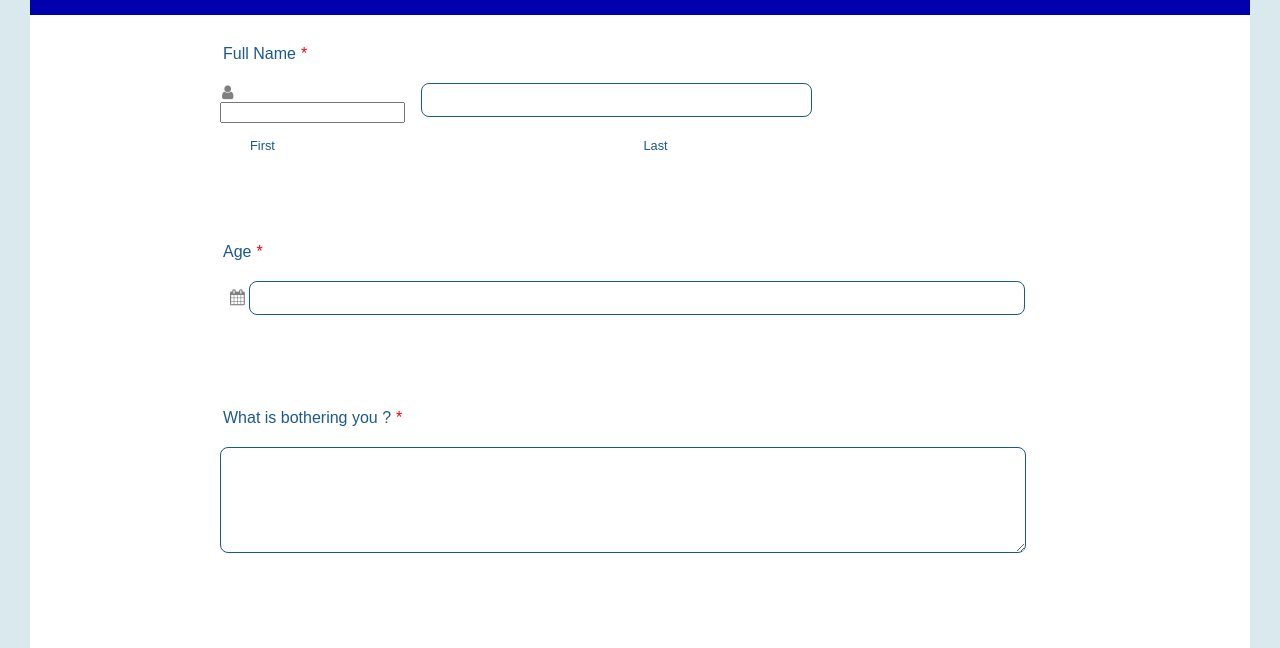
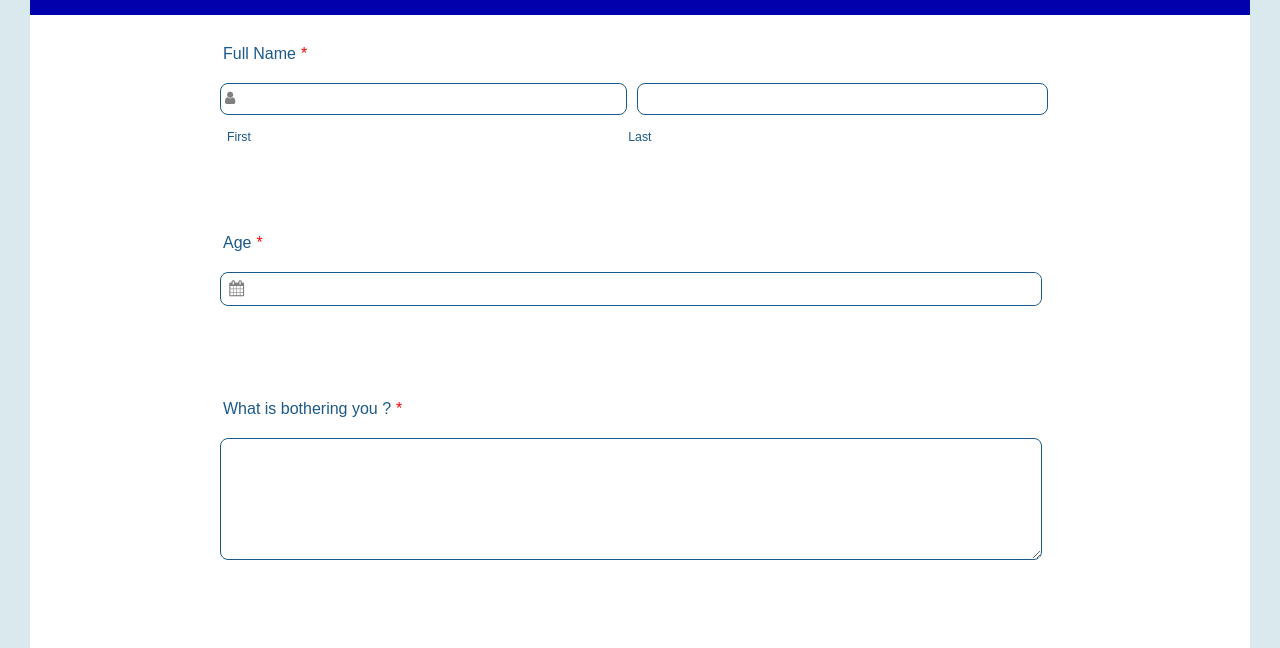
Before and after one commit to Sagnik-mkh/PWSkills, a plain HTML site: page Assignment Codes/Websites/Form1/form1.html in a window 1280 px wide. Shown: the part 111-759 px from the top of the page. Drawn offline with Linux system fonts and the light colour scheme.

Commit message:
Update form1.css

```diff
--- a/Assignment Codes/Websites/Form1/form1.css
+++ b/Assignment Codes/Websites/Form1/form1.css
@@ -52,11 +52,11 @@ form {
 
 .Name_type {
     display: flex;
-    font-size: 80%;
+    font-size: 77%;
     gap: 38%;
     padding-top: 1.5%;
     padding-bottom: 7%;
-    margin-left: 3%;
+    margin-left: 0.7%;
     color: rgb(28, 89, 139);
 }
 
@@ -74,18 +74,19 @@ form {
 }
 
 .input_box_type_1 {
-    width: 38.5%;
-    height: 30px;
+    width: 40.5%;
+    height: 28px;
     border: 1px solid rgb(28, 89, 139);
     border-radius: 8px;
     font-size: 90%;
+    margin-left: 1%;
     resize: none;
 }
 
 .input_box_type_2 {
-    width: 77%;
+    width: 96.16%;
     height: 30px;
-    border: 1px solid rgb(28, 89, 139);
+    border: none;
     border-radius: 8px;
     font-size: 90%;
 }
@@ -95,6 +96,7 @@ form {
     height: 100px;
     border: 1px solid rgb(28, 89, 139);
     border-radius: 8px;
+    padding: 1%;
     font-size: 90%;
 }
 
@@ -127,3 +129,28 @@ form {
 .submit {
     text-align: center;
 }
+
+.input_container {
+    width: 94.2%;
+    height: 90%;
+    margin: 0px;
+    border: none;
+    border-radius: 8px;
+    font-size: 90%;
+    resize: none;
+}
+
+.icon_box {
+    width: 40.5%;
+    height: 30px;
+    border: 1px solid rgb(28, 89, 139);
+    border-radius: 8px;
+    font-size: 90%;
+    resize: none;
+}
+
+.icon_box2 {
+    border: 1px solid rgb(28, 89, 139);
+    border-radius: 8px;
+    width: 82%;
+}
```
